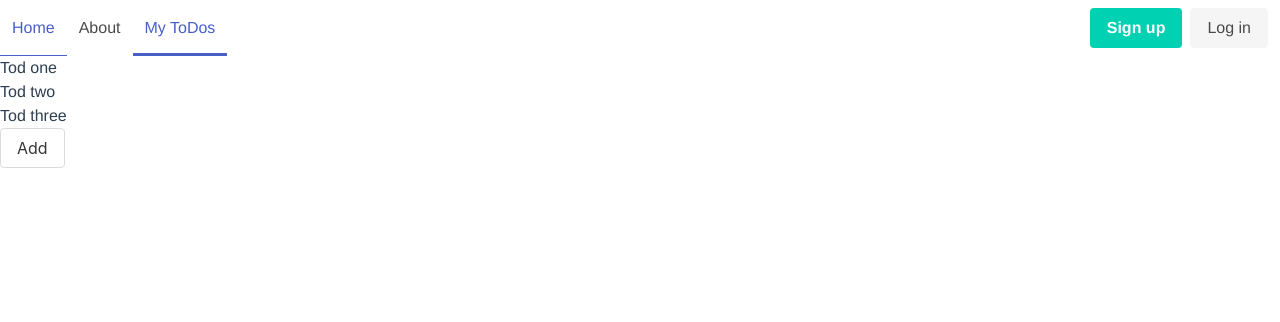
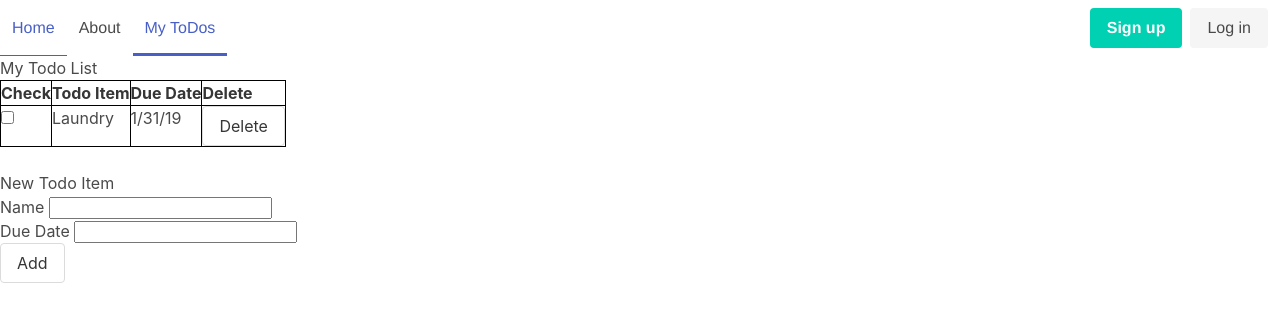
Before and after one commit to jkrisfox/projectTemplate, a Vue app in the folder client/: page /todos in a window 1280 px wide. Shown: the top 322 px of the page. Built offline with nearby package versions, Linux system fonts and the light colour scheme.

Commit message:
Update ToDos.vue
Successfully add new items

```diff
--- a/client/src/views/ToDos.vue
+++ b/client/src/views/ToDos.vue
@@ -1,35 +1,75 @@
 <template>
 <div class="todos">
-    <ul>
-        <li v-for="(todo, index) in mytodos" v-bind:key="index">{{ todo.name }} </li>
-    </ul>
+  <body>
+    <H1>My Todo List</H1>
+
+    <table>
+      <tr>
+        <th>Check</th>
+        <th>Todo Item</th>
+        <th>Due Date</th>
+        <th>Delete</th>
+      </tr>
+      <tr v-for="(todo, index) in mytodos" v-bind:key="index">
+        <td>
+          <input type="checkbox">
+        </td>
+        <td>{{ todo.name }}</td>
+        <td>{{ todo.duedate }}</td>
+        <td>
+          <button class="button">Delete</button>
+        </td>
+      </tr>
+    </table>
+    <br>
+
+    <body>
+      <form v-on:submit.prevent="onSubmit">
+        <H1>New Todo Item</H1>Name
+        <!--<input class="input" type="text" v-model="item.name">-->
+        <input type="text" v-model="item.name"/>
+        <br>Due Date
+        <input type="text" v-model="item.duedate"/>
+        <br>
         <button class="button" v-on:click="addTodoItem">Add</button>
+      </form>
+    </body>
+  </body>
 </div>
 </template>
 
 <script lang="ts">
-import Vue from 'vue'
+import Vue from "vue";
 import { Component } from "vue-property-decorator";
 @Component
 export default class ToDos extends Vue {
+item: ToDo = {
+    name: "",
+    duedate: ""
+  };
+
   mytodos: ToDo[] = [
-        { name: "Tod one", duedate: undefined },
-        { name: "Tod two", duedate: undefined },
-        { name: "Tod three", duedate: undefined },
+    { name: "Laundry", duedate: "1/31/19" }
   ];
   addTodoItem() {
-        this.mytodos.push({name: `todo${new Date().getTime()}`, duedate: undefined});
+    this.mytodos.push({
+      name: this.item.name,
+      duedate: this.item.duedate
+    });
+
   }
 }
 
-interface ToDo {
+export interface ToDo {
   name: string;
-    duedate: Date | undefined;
+  duedate: string | undefined;
 }
 </script>
 
 <style scoped>
-    table, th, td {
+table,
+th,
+td {
   border: 1px solid black;
 }
 </style>
```
Lines whose indentation alone changed are shown as unchanged.
